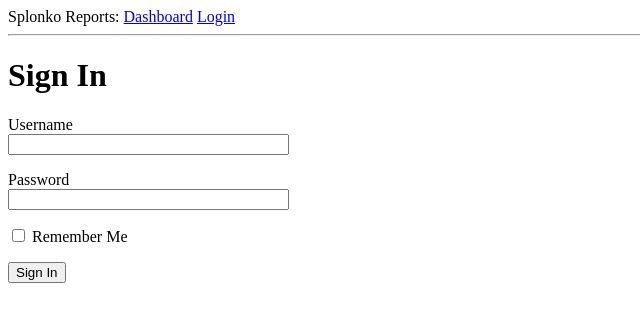
After one commit to Ryan-Craven-QA/SplonkoReports, a Flask app: page /login in a window 1280 px wide. The commit adds this page. Shown: the top 322 px of the page, without its empty margins (0-640 px from the left). Run offline with Flask 2, Linux system fonts and the light colour scheme.

Commit message:
Added basic webforms

```diff
--- a/app/__init__.py
+++ b/app/__init__.py
@@ -1,5 +1,7 @@
 from flask import Flask
+from config import Config
 
 app = Flask(__name__)
+app.config.from_object(Config)
 
 from app import routes
--- /dev/null
+++ b/app/forms.py
@@ -0,0 +1,10 @@
+from flask_wtf import FlaskForm
+from wtforms import StringField, PasswordField, BooleanField, SubmitField
+from wtforms.validators import DataRequired
+
+
+class LoginForm(FlaskForm):
+    username = StringField('Username', validators=[DataRequired()])
+    password = PasswordField('Password', validators=[DataRequired()])
+    remember_me = BooleanField('Remember Me')
+    submit = SubmitField('Sign In')
--- a/app/routes.py
+++ b/app/routes.py
@@ -1,5 +1,6 @@
-from flask import render_template
+from flask import render_template, flash, redirect, url_for
 from app import app
+from app.forms import LoginForm
 
 
 @app.route('/')
@@ -17,3 +18,12 @@ def index():
         }
     ]
     return render_template('index.html', title='Home', user=user, apis=apis)
+
+
+@app.route('/login', methods=['GET', 'POST'])
+def login():
+    form = LoginForm()
+    if form.validate_on_submit():
+        flash('Login request for user {}, remember me={}'.format(form.username.data, form.remember_me.data))
+        return redirect(url_for('index'))
+    return render_template('login.html', title='Sign In', form=form)
--- a/app/templates/base.html
+++ b/app/templates/base.html
@@ -8,9 +8,20 @@
     </head>
     <body>
         <div>
-          Splonko Reports: <a href="/index">Dashboard</a>
+            Splonko Reports:
+                <a href="{{ url_for('index') }}">Dashboard</a>
+                <a href="{{ url_for('login') }}">Login</a>
         </div>
         <hr>
+        {% with messages = get_flashed_messages() %}
+        {% if messages %}
+        <ul>
+            {% for message in messages %}
+            <li>{{ message }}</li>
+            {% endfor %}
+        </ul>
+        {% endif %}
+        {% endwith %}
         {% block content %}
         {% endblock %}
     </body>
--- /dev/null
+++ b/app/templates/login.html
@@ -0,0 +1,29 @@
+{% extends "base.html" %}
+
+{% block content %}
+<h1>Sign In</h1>
+<form action="" method="post" novalidate>
+    {{ form.hidden_tag() }}
+    <p>
+        {{ form.username.label }}<br>
+        {{ form.username(size=32) }}
+        {% for error in form.username.errors %}
+        <span style="color: red;">[{{ error }}]</span>
+        {% endfor %}
+    </p>
+    <p>
+        {{ form.password.label }}<br>
+        {{ form.password(size=32) }}
+        {% for error in form.password.errors %}
+        <span style="color: red;">[{{ error }}]</span>
+        {% endfor %}
+    </p>
+    <p>
+        {{ form.remember_me() }}
+        {{ form.remember_me.label }}
+    </p>
+    <p>
+        {{ form.submit() }}
+    </p>
+</form>
+{% endblock %}
--- /dev/null
+++ b/config.py
@@ -0,0 +1,5 @@
+import os
+
+
+class Config(object):
+    SECRET_KEY = os.environ.get('SECRET_KEY') or 'you-will-never-guess'
```
Also changed, not shown: Readme.md.
